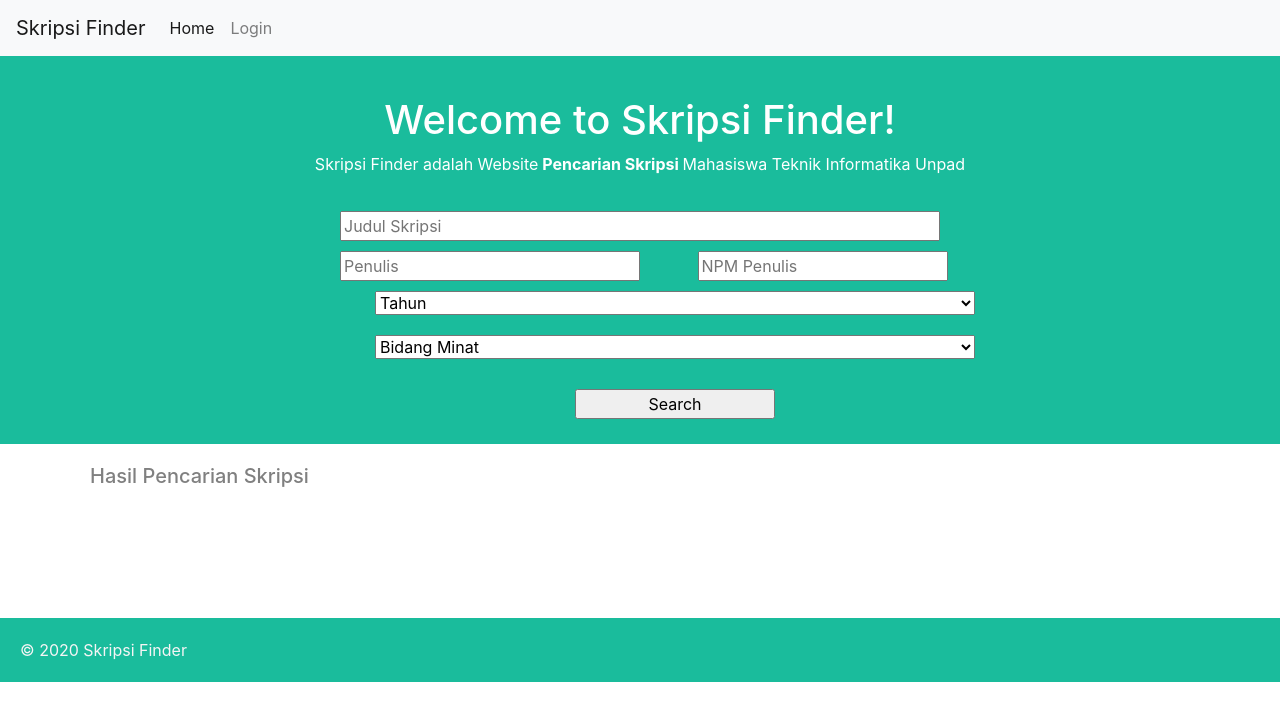
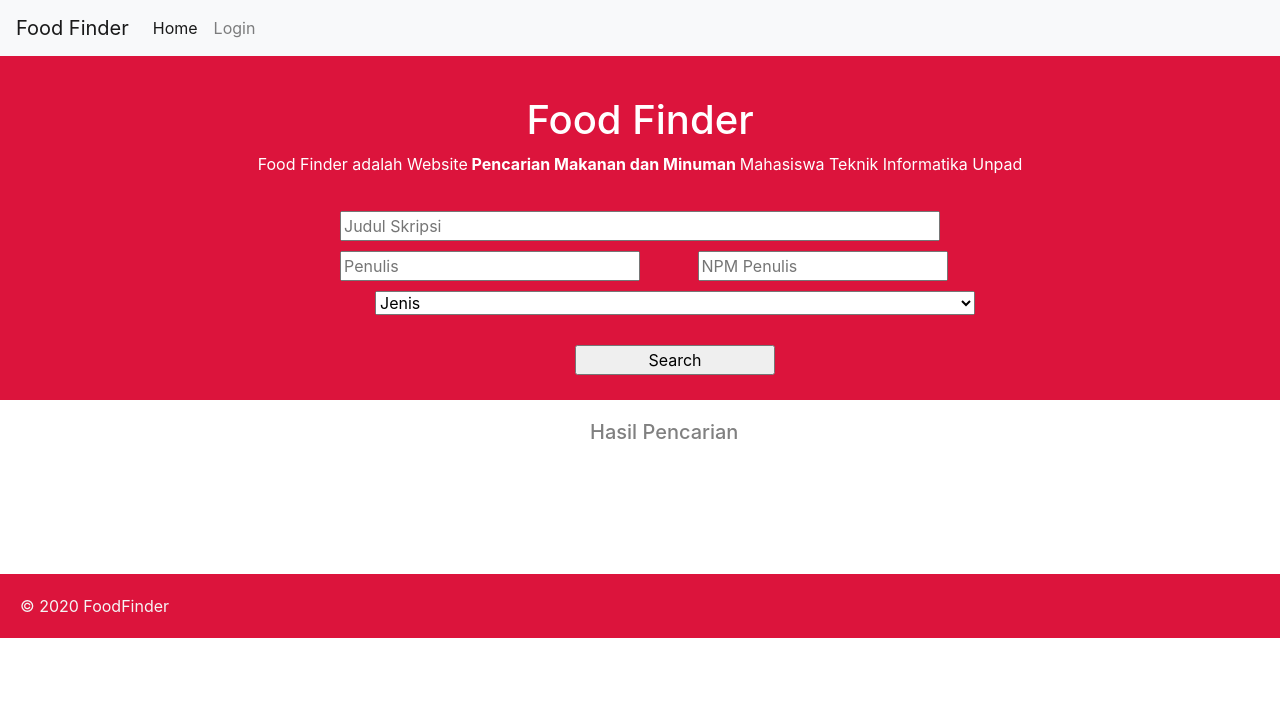
Before and after one commit to rluthfiandi/FoodFinder, a React (Create React App) app: page / in a window 1280 px wide. Shown: the top 720 px of the page. Built offline with nearby package versions, Linux system fonts and the light colour scheme.

Commit message:
perubahan tampilan

```diff
--- a/src/Assets/style.css
+++ b/src/Assets/style.css
@@ -10,7 +10,7 @@
 .header {
   padding: 40px;
   text-align: center;
-  background: #1abc9c;
+  background: #DC143C;
   color: white;
 }
 
@@ -49,6 +49,7 @@
 }
 
 .result{
+  margin-left: 500px;
   color: grey;
 }
 
@@ -58,7 +59,7 @@
 }
 
 footer{
-  background-color: #1abc9c;
+  background-color: #DC143C;
   color: whitesmoke;
   padding: 20px;
   margin-top: 110px;
--- a/src/Pages/homepage.js
+++ b/src/Pages/homepage.js
@@ -135,7 +135,7 @@
     <body>
       {/* Navbar */}
       <nav className="navbar navbar-expand-lg navbar-light bg-light">
-        <a className="navbar-brand" href="#">Skripsi Finder</a>
+        <a className="navbar-brand" href="#">Food Finder</a>
         <button className="navbar-toggler" type="button" data-toggle="collapse" data-target="#navbarSupportedContent" aria-controls="navbarSupportedContent" aria-expanded="false" aria-label="Toggle navigation">
             <span className="navbar-toggler-icon"></span>
         </button>
@@ -154,9 +154,9 @@
 
       <div className="header">
         <h1>
-            Welcome to Skripsi Finder!
+            Food Finder
         </h1>
-        <p id="desc">Skripsi Finder adalah Website<b> Pencarian Skripsi </b>Mahasiswa Teknik Informatika Unpad</p>
+        <p id="desc">Food Finder adalah Website<b> Pencarian Makanan dan Minuman </b>Mahasiswa Teknik Informatika Unpad</p>
 
         {/* Search Form  */}
         <form>
@@ -199,22 +199,14 @@
           {/* Filter Tahun */}
           <div className="row">
             <select setValue={value.tahun} className="dropdown" id="tahun" onChange={handleChangeYear}>
-              <option value="">Tahun</option>
-              <option value="2016">2016</option>
-              <option value="2017">2017</option>
-              <option value="2018">2018</option>
+              <option value="">Jenis</option>
+              <option value="2016">Makanan Berat</option>
+              <option value="2016">Makanan Ringan</option>
+              <option value="2016">Minuman </option>
             </select>
           </div>
 
           {/* Filter Peminatan */}
-          <div className="row">
-            <select setValue={value.peminatan} className="dropdown" id="peminatan" onChange={handleChangeMajor}>
-              <option value="">Bidang Minat</option>
-              <option value="Sistem Informasi">Sistem Informasi</option>
-              <option value="Jaringan Komputer">Jaringan Komputer</option>
-              <option value="Artificial Intelligence">Artificial Intelligence</option>
-            </select>
-          </div>
           <div className="row">
             <input
                 type="button"
@@ -230,7 +222,7 @@
       {/* Hasil Pencarian */}
       <div class="result">
         <h5>
-            Hasil Pencarian Skripsi
+            Hasil Pencarian
         </h5>
         <div>
           {content}
@@ -239,7 +231,7 @@
 
       {/* Footer */}
         <footer>
-          <div className="footer-copyright">&copy; 2020 Skripsi Finder</div>
+          <div className="footer-copyright">&copy; 2020 FoodFinder</div>
         </footer>
     </body>
     );
```
